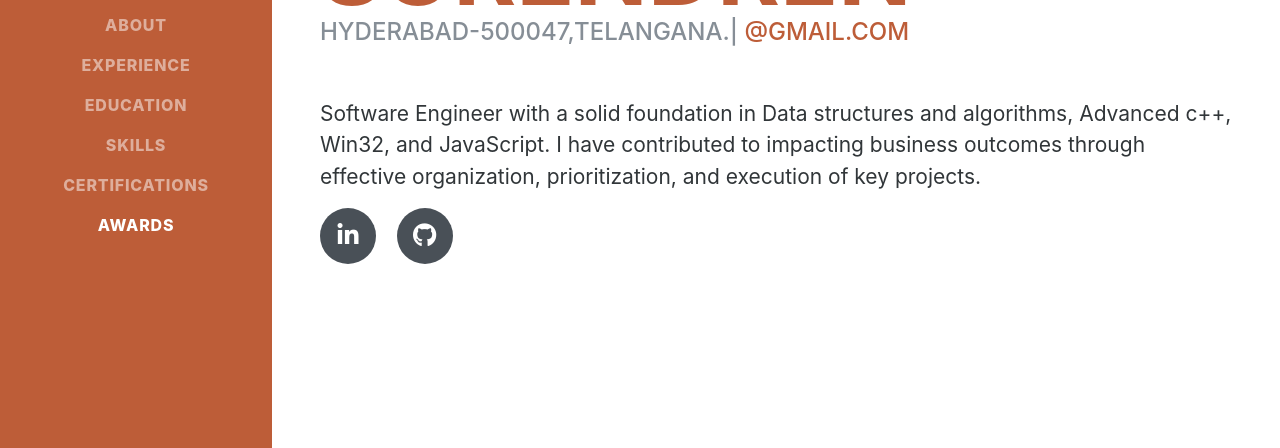
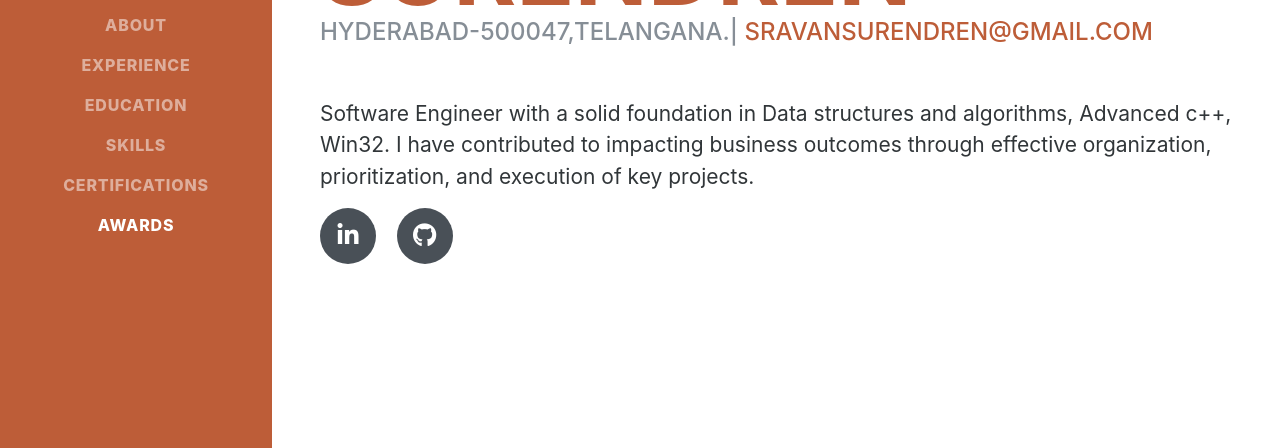
Before and after one commit to sravan1947/Resume, a website: page Public/index.html in a window 1280 px wide. Shown: the part 349-797 px from the top of the page. Drawn offline with Linux system fonts and the light colour scheme; a web font is replaced by a local one.

Commit message:
changes1

```diff
--- a/Public/index.html
+++ b/Public/index.html
@@ -71,9 +71,9 @@
           <span class="text-primary">Surendren</span>
         </h1>
         <div class="subheading mb-5">Hyderabad-500047,telangana.|
-          <a href="mailto:sravansurendren@gmail.com">@gmail.com</a>
+          <a href="mailto:sravansurendren@gmail.com">sravansurendren@gmail.com</a>
         </div>
-        <p >Software Engineer with a solid foundation in Data structures and algorithms, Advanced c++, Win32, and JavaScript. I have contributed to impacting business outcomes through effective organization, prioritization, and execution of key projects.
+        <p >Software Engineer with a solid foundation in Data structures and algorithms, Advanced c++, Win32. I have contributed to impacting business outcomes through effective organization, prioritization, and execution of key projects.
         </p>
         <div class="social-icons">
           <a href="https://www.linkedin.com/in/sravan-kumar-1b6b74170/">
```
